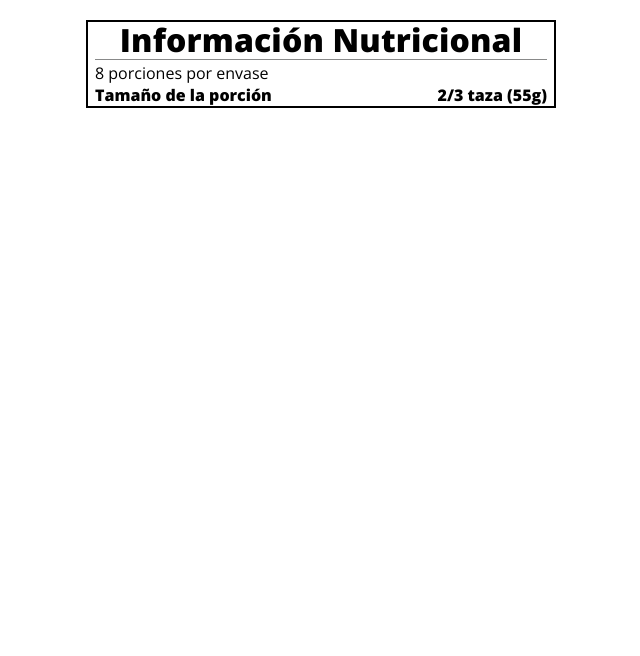
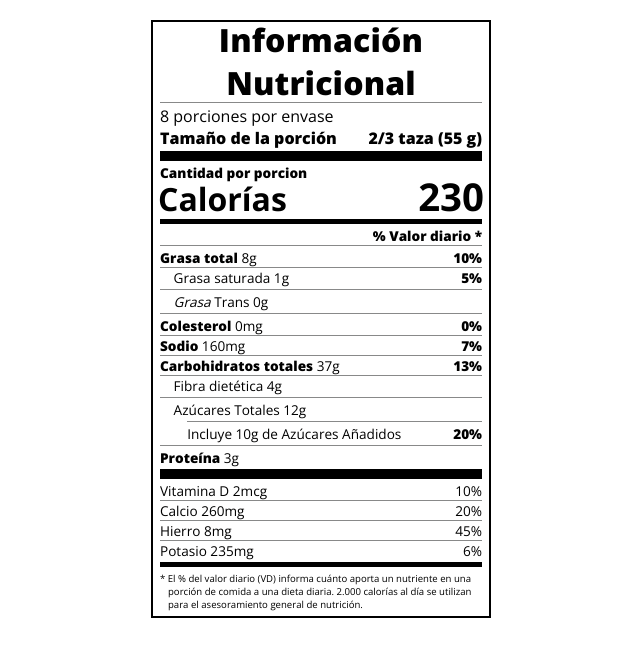
Before and after one commit to FranciscoCuminiLondero/100DaysOfCode, a plain HTML site: page DiseñoWebResponsivo/EtiquetaNutricional/index.html in a window 1280 px wide. Shown: the whole page, without its empty margins (319-959 px from the left). Drawn offline with nearby package versions, Linux system fonts and the light colour scheme.

Commit message:
01-07-22
Día 3 - 01/07/22
Terminamos con:
8. Aprende tipografía compilando una etiqueta nutricional; y de resumirlo.

```diff
--- a/DiseñoWebResponsivo/EtiquetaNutricional/index.html
+++ b/DiseñoWebResponsivo/EtiquetaNutricional/index.html
@@ -1,5 +1,5 @@
 <!DOCTYPE html>
-<html lang="es">
+<html lang="en">
   <head>
     <meta charset="UTF-8">
     <title>Etiqueta Nutricional</title>
@@ -8,10 +8,44 @@
   </head>
   <body>
     <div class="label">
-      <h1 class="bold">Información Nutricional</h1>
-      <div class="divider"></div>
-      <p>8 porciones por envase</p>
-      <p class="bold">Tamaño de la porción <span class="right">2/3 taza (55g)</span></p>
+      <header>
+        <h1 class="bold">Información Nutricional</h1>
+        <div class="divider"></div>
+        <p>8 porciones por envase</p>
+        <p class="bold">Tamaño de la porción <span class="right">2/3 taza (55 g)</span></p>
+      </header>
+      <div class="divider lg"></div>
+      <div class="calories-info">
+        <p class="bold sm-text">Cantidad por porcion</p>
+        <h1>Calorías <span class="right">230</span></h1>
+      </div>
+      <div class="divider md"></div>
+      <div class="daily-value sm-text">
+        <p class="right bold no-divider">% Valor diario *</p>
+        <div class="divider"></div>
+        <p><span class="bold">Grasa total</span> 8g <span class="bold right">10%</span></p>
+        <p class="indent no-divider">Grasa saturada 1g <span class="bold right">5%</span></p>
+        <div class="divider"></div>
+        <p class="indent no-divider"><i>Grasa</i> Trans 0g</p>
+        <div class="divider"></div>
+        <p><span class="bold">Colesterol</span> 0mg <span class="right bold">0%</span></p>
+        <p><span class="bold">Sodio</span> 160mg <span class="right bold">7%</span></p>
+        <p><span class="bold">Carbohidratos totales</span> 37g <span class="right bold">13%</span></p>
+        <p class="indent no-divider">Fibra dietética 4g</p>
+        <div class="divider"></div>
+        <p class="indent no-divider">Azúcares Totales 12g</p>
+        <div class="divider dbl-indent"></div>
+        <p class="dbl-indent no-divider">Incluye 10g de Azúcares Añadidos <span class="right bold">20%</span>
+        <div class="divider"></div>
+        <p class="no-divider"><span class="bold">Proteína</span> 3g</p>
+        <div class="divider lg"></div>
+        <p>Vitamina D 2mcg <span class="right">10%</span></p>
+        <p>Calcio 260mg <span class="right">20%</span></p>
+        <p>Hierro 8mg <span class="right">45%</span></p>
+        <p class="no-divider">Potasio 235mg <span class="right">6%</span></p>
+      </div>
+      <div class="divider md"></div>
+      <p class="note">* El % del valor diario (VD) informa cuánto aporta un nutriente en una porción de comida a una dieta diaria. 2.000 calorías al día se utilizan para el asesoramiento general de nutrición.</p>
     </div>
   </body>
 </html>
--- a/DiseñoWebResponsivo/EtiquetaNutricional/styles.css
+++ b/DiseñoWebResponsivo/EtiquetaNutricional/styles.css
@@ -12,12 +12,12 @@
 
 .label {
   border: 2px solid black;
-    width: 470px;
+  width: 340px;
   margin: 20px auto;
   padding: 0 7px;
 }
 
-  h1 {
+header h1 {
   text-align: center;
   margin: -4px 0;
   letter-spacing: 0.15px
@@ -30,6 +30,7 @@
 .divider {
   border-bottom: 1px solid #888989;
   margin: 2px 0;
+  clear: right;
 }
 
 .bold {
@@ -39,3 +40,49 @@
 .right {
   float: right;
 }
+
+.lg {
+  height: 10px;
+}
+
+.lg, .md {
+  background-color: black;
+  border: 0;
+}
+
+.md {
+  height: 5px;
+}
+
+.sm-text {
+  font-size: 0.85rem;
+}
+
+.calories-info h1 {
+  margin: -5px -2px;
+  overflow: hidden;
+}
+
+.calories-info span {
+  font-size: 1.2em;
+  margin-top: -7px;
+}
+
+.indent {
+  margin-left: 1em;
+}
+
+.dbl-indent {
+  margin-left: 2em;
+}
+
+.daily-value p:not(.no-divider) {
+  border-bottom: 1px solid #888989;
+}
+
+.note {
+  font-size: 0.6rem;
+  margin: 5px 0;
+  padding: 0 8px;
+  text-indent: -8px;
+}
```
Also changed, not shown: 2 other files. Lines whose indentation alone changed are shown as unchanged.
